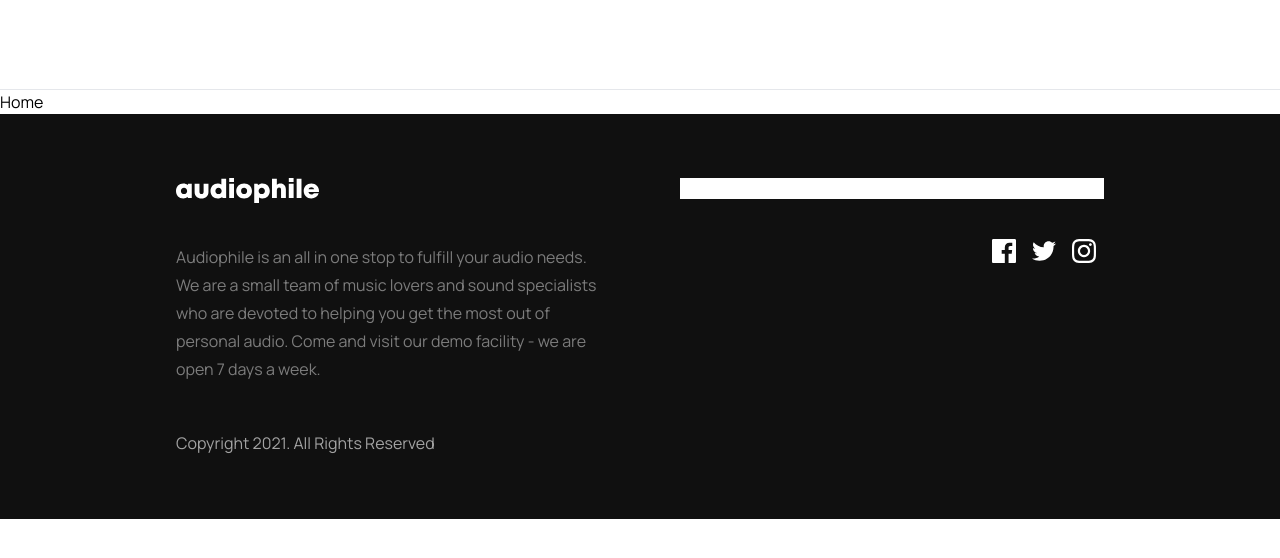
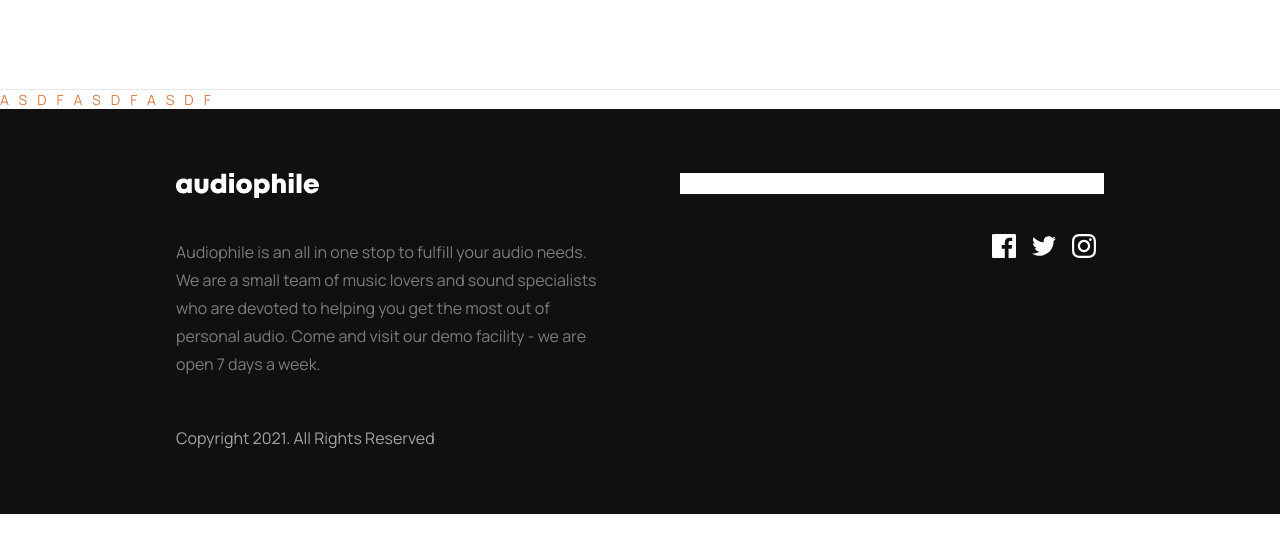
Before and after one commit to Kyle-Colin/audiophile-ecommerce-website, a Next.js app: page / in a window 1280 px wide. Shown: the top 558 px of the page. Built offline with nearby package versions, Linux system fonts and the light colour scheme.

Commit message:
creation of text component with label variant

```diff
--- a/app/components/navigation/index.jsx
+++ b/app/components/navigation/index.tsx
@@ -8,7 +8,7 @@ const desktopMediaQuery = '(min-width: 768px)'
 
 const Navigation = () => {
     const [isOpen, setIsOpen] = useState(false);
-    const [isDesktop, setIsDesktop] = useState()
+    const [isDesktop, setIsDesktop] = useState(false)
 
     const toggle = () => {
         setIsOpen(!isOpen);
@@ -21,7 +21,7 @@ const Navigation = () => {
 
       const query = window.matchMedia(desktopMediaQuery);
 
-      function handleQueryChange(queryEvent) {
+      function handleQueryChange(queryEvent: any) {
         setIsDesktop(queryEvent.matches);
         if (isOpen) {
           setIsOpen(false);
--- /dev/null
+++ b/app/components/text/index.tsx
@@ -0,0 +1,15 @@
+import React from 'react';
+import textStyles from '@/app/util/styling/textStyles';
+
+interface TextProps {
+    children: React.ReactNode
+    variant?: "base" | "label"
+}
+
+const Text = ({ variant="base", children }: TextProps) => {
+  return (
+    <p className={textStyles(variant)}>{children}</p>
+  )
+}
+
+export default Text;
--- a/app/page.tsx
+++ b/app/page.tsx
@@ -1,3 +1,5 @@
+import Text from "./components/text";
+
 export default function HomePage() {
-  return <h2>Home</h2>;
+  return <Text variant="label">ASDFASDFASDF</Text>;
 }
--- /dev/null
+++ b/app/util/styling/textStyles.ts
@@ -0,0 +1,10 @@
+function textStyles(variant: "base" | "label") {
+    switch (variant) {
+        default:
+            return "text-[15px] leading-[25px]"
+        case "label":
+            return "text-[#D87D4A] text-[14px] leading-[19px] tracking-[10px]"
+    }
+}
+
+export default textStyles;
```
Also changed, not shown: app/components/footer/index.tsx (renamed from app/components/footer/index.jsx).
